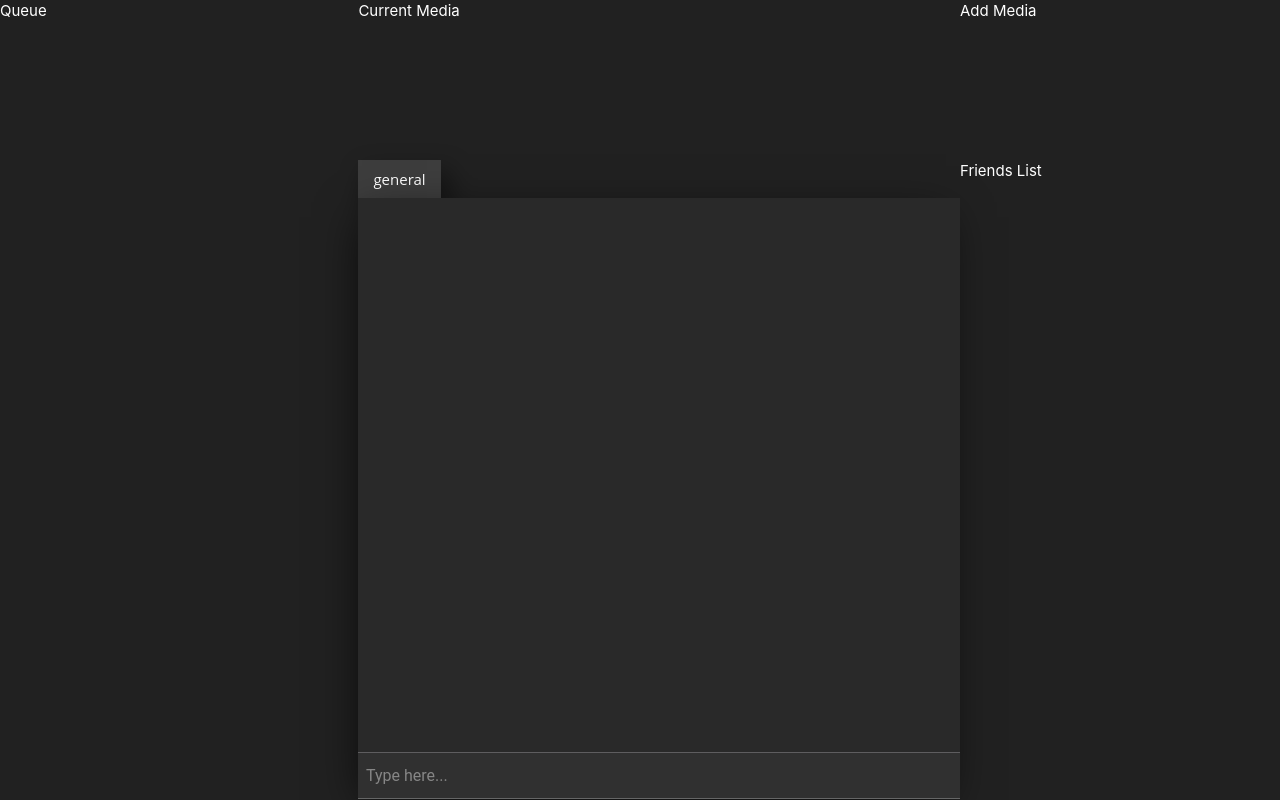
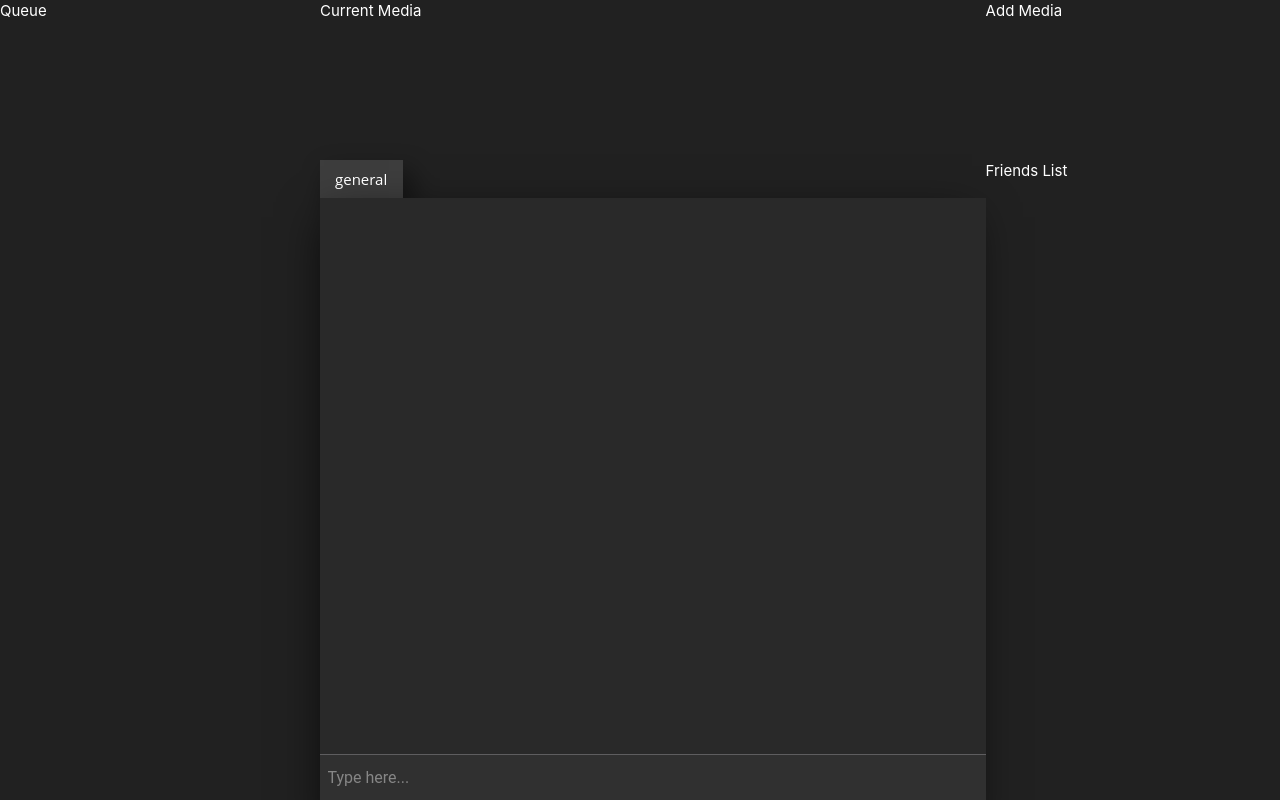
Before and after one commit to biwalsh72/notscreenshare, a Python web app: template templates/home.html in a window 1280 px wide. Run offline with Jinja, Linux system fonts and the light colour scheme; the template is opened without the code that fills it, so the values that code supplies are empty; some libraries are stand-ins or nearby versions.

Commit message:
rescale UI (v2)

```diff
--- a/server.py
+++ b/server.py
@@ -18,7 +18,7 @@ socketio = SocketIO(app)
 channel_list = {"channels": []}
 present_channel = {"initial": "general"}
 
-app.config['MYSQL_HOST'] = '72.185.252.16'
+app.config['MYSQL_HOST'] = 'localhost'
 app.config['MYSQL_USER'] = 'useraccount'
 app.config['MYSQL_PASSWORD'] = '2%u/q}(zg.Y(D*6%'
 app.config['MYSQL_DB'] = 'userslogin'
--- a/static/css/home.css
+++ b/static/css/home.css
@@ -89,17 +89,16 @@ body {
     position: fixed;
     bottom: 0;
     height: 80%;
-    width: 47%;
+    width: 52%;
     margin: 0 !important;
     padding: 0;
-    left: 28%;
+    left: 25%;
     /*display: flex;
 	flex: 1;
     justify-content: center;*/
 }
 
 #room-chat>.chatbox {
-    position: relative;
     display: table;
     float: left;
     -webkit-box-shadow: -5px 10px 42px -9px rgba(0, 0, 0, 0.72);
@@ -109,7 +108,7 @@ body {
     padding: 0;
     margin: 0;
     width: 100%;
-    height: 94%;
+    height: 100%;
     background-color: #292929;
     border-bottom: solid 1px;
     border-top: none;
@@ -128,8 +127,9 @@ body {
 
 
 #room-chat>.chatbox>.chats {
+    /*position: relative;*/
     position: absolute;
-    top: 0;
+    top: 5%;
     bottom: 0;
     right: 0;
     left: 0;
@@ -317,7 +317,7 @@ input::placeholder {
 
 #queue {
     position: fixed;
-    width: 28%;
+    width: 25%;
     left: 0;
     height: 100%;
     margin: 0 !important;
@@ -325,7 +325,7 @@ input::placeholder {
 
 #friends-list {
     position: fixed;
-    width: 25%;
+    width: 23%;
     right: 0;
     bottom: 0;
     height: 80%;
@@ -333,8 +333,8 @@ input::placeholder {
 
 #current-media {
     position: fixed;
-    left: 28%;
-    width: 47%;
+    left: 25%;
+    width: 52%;
     height: 20%;
     padding: 0;
     margin: 0 !important;
@@ -346,7 +346,7 @@ input::placeholder {
     height: 20%;
     padding: 0;
     margin: 0 !important;
-    width: 25%;
+    width: 23%;
 }
 
 .col {
--- a/static/js/home.js
+++ b/static/js/home.js
@@ -84,7 +84,10 @@ $(function () {
 		(day.length < 2) ? day = '0' + day: '';
 		(hour.length < 2) ? hour = '0' + hour: '';
 		(min.length < 2) ? min = '0' + min: '';
-		var res = '' + month + ' ' + day + ' ' + hour + ':' + min;
+		var ampm = hour >= 12 ? 'PM' : 'AM';
+		hour = hour % 12;
+		hour = hour ? hour : 12;
+		var res = '' + month + ' ' + day + ' ' + ' at ' + hour + ':' + min + ' ' + ampm;
 		return res;
 	}
 
```
